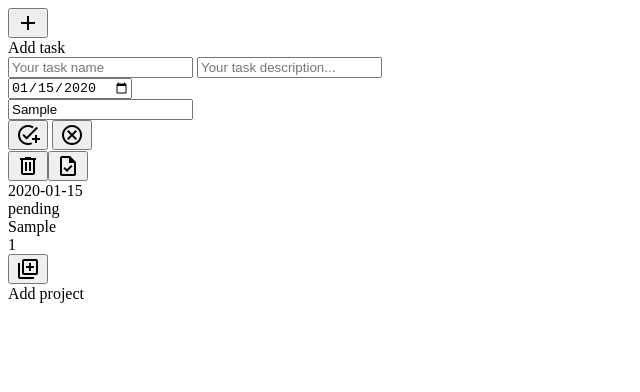
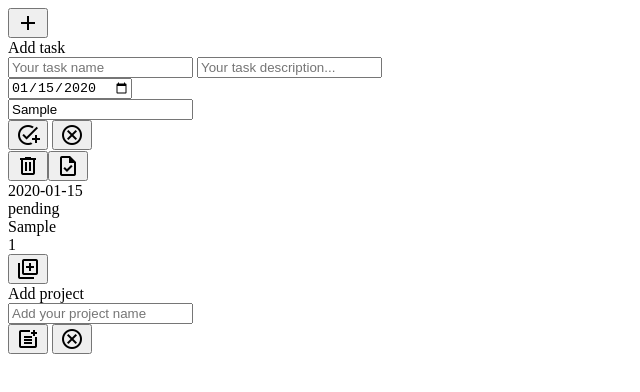
Before and after one commit to leynadm/to-do-list, a website built with webpack: page dist/index.html in a window 1280 px wide. Both pictures are taken after typing "2020-01-15", "Sample" into the empty fields and a click on the button "add_task". Shown: the whole page, without its empty margins (0-640 px from the left). Built offline with nearby package versions, Linux system fonts and the light colour scheme.

Commit message:
Add initial code for adding projects

```diff
--- a/src/index.js
+++ b/src/index.js
@@ -26,7 +26,10 @@ import { th } from 'date-fns/locale';
                 arrayOfIndex.push(parsedLocalStorageObj['task-id']);
              });
 
-             // find the highest
+             /* find the highest id inside the array of indexes to then
+             calculate the index of the next item to submit to the local
+             storage
+             */
              if(localStorage.length!= 0){
                 lastIndex = Math.max(...arrayOfIndex);
             }
@@ -38,10 +41,14 @@ import { th } from 'date-fns/locale';
                 'task-deadline':toDoListView.cacheDom().task_deadline,
                 'task-status':'pending',
                 'task-priority':toDoListView.cacheDom().task_priority,
-                'task-timestamp':format(new Date(), 'yyyy-MM-dd HH:mm:ss')
+                'task-timestamp':format(new Date(), 'dd-MM-yyyy HH:mm:ss')
             }
 
             localStorage.setItem(lastIndex+1,JSON.stringify(taskObject));
+
+        },
+
+        submitProjectToStorage: function() {
 
         }
     }
@@ -58,44 +65,19 @@ import { th } from 'date-fns/locale';
             let listStorageArr = [];
             let index = 1;
 
-
-            // I HAVE TO FIX THIS FUCKERY AS I CANNOT GET THE LAST ITEM ADDED TO ARRAY
-
-
             for(var i in localStorage){
                 if(localStorage.hasOwnProperty(i)){
                     let localStorageObj = localStorage[i];
                     let parsedLocalStorageObj = JSON.parse(localStorageObj);
-                    //console.log(parsedLocalStorageObj);
                     if(parsedLocalStorageObj['task-status']=='pending'){
                         listStorageArr.push(parsedLocalStorageObj);
                     }
                 }
             }
 
-            /*
-            let localStorageObjToModify = localStorage.getItem(task_parsed_id);
-            let localStorageObjModified = JSON.parse(localStorageObjToModify);
-            */
-
-            //console.log(listStorageArr);
             listStorageArr.sort((a, b) => {
                 return a['task-id'] - b['task-id'];
             });
-
-            //console.log(listStorageArr);
-
-            //listStorageArr.sort(function(a, b){return a-b});
-            // THE ISSUE IS THAT NOW WE CANNOT GET THE LAST ITEM ADDED TO AN ARRAY. LET"S SEE...
-
-            /*
-            for(let i = 1;i <= localStorage.length;i++){
-                let localStorageObj = localStorage.getItem(i);
-                let parsedLocalStorageObj = JSON.parse(localStorageObj);
-                listStorageArr.push(parsedLocalStorageObj);
-            }*/
-
-            //listStorageArr.sort((a, b) => a['task-id'].localeCompare(b.['task-id']));
 
             return listStorageArr
         },
@@ -104,19 +86,11 @@ import { th } from 'date-fns/locale';
 
             let listStorageArr = this.getCurrentTasks();
 
-            //console.log('list storage inside the last added task');
-
-            //console.log(listStorageArr);
-
             let lastItemAdded = listStorageArr[listStorageArr.length-1];
-
-            //console.log(lastItemAdded);
 
             let lastItemAddedArr = [];
 
             lastItemAddedArr.push(lastItemAdded)
-
-            //console.log(lastItemAddedArr);
 
             return lastItemAddedArr
         },
@@ -124,6 +98,10 @@ import { th } from 'date-fns/locale';
         saveTaskAndDisplayIt:function(){
             toDoListModel.submitTasksToStorage();
             toDoListView.displayLastAddedTask();
+        },
+
+        saveProjectAndDisplayIt: function(){
+
         }
 
     };
@@ -150,6 +128,9 @@ import { th } from 'date-fns/locale';
             let add_project_button = document.querySelector('.add-project-button');
             let save_task = document.querySelector('.save-task');
             let cancel_task = document.querySelector('.cancel-task');
+            let save_project = document.querySelector('.save-project');
+            let cancel_project = document.querySelector('.cancel-project');
+            let new_project_fields = document.querySelector('.new-project-fields');
 
             let task_name = document.querySelector('.task-name').value;
             let task_description = document.querySelector('.task-description').value;
@@ -174,7 +155,10 @@ import { th } from 'date-fns/locale';
                 task_description,
                 task_deadline,
                 task_status,
-                task_priority
+                task_priority,
+                save_project,
+                cancel_project,
+                new_project_fields
             }
         },
 
@@ -187,6 +171,8 @@ import { th } from 'date-fns/locale';
             toDoListView.cacheDom().add_task_button.addEventListener('click',toDoListView.showAddTaskCollapsible);
             toDoListView.cacheDom().cancel_task.addEventListener('click',toDoListView.hideAddTaskCollapsible);
             toDoListView.cacheDom().save_task.addEventListener('click',toDoList.saveTaskAndDisplayIt);
+            toDoListView.cacheDom().add_project_button.addEventListener('click',toDoListView.showAddProjectCollapsible);
+            toDoListView.cacheDom().cancel_project.addEventListener('click',toDoListView.hideAddProjectCollapsible);
         },
 
         bindEventsCreatedTasks: function(){
@@ -194,7 +180,6 @@ import { th } from 'date-fns/locale';
         },
 
         render: function(tasksToLoad){
-
 
             var listStorageArr = [];
 
@@ -206,7 +191,6 @@ import { th } from 'date-fns/locale';
 
                 listStorageArr = toDoList.getLastAddedTask();
             }
-
 
             listStorageArr.forEach(element => {
 
@@ -255,6 +239,7 @@ import { th } from 'date-fns/locale';
 
                         let create_task_deadline = document.createElement('div');
                         create_task_deadline.classList.add('task-deadline');
+                        console.log(element['task-deadline']);
                         create_task_deadline.textContent = element['task-deadline'];
                         create_task_details.appendChild(create_task_deadline);
 
@@ -307,6 +292,22 @@ import { th } from 'date-fns/locale';
 
         },
 
+        showAddProjectCollapsible: function(){
+            toDoListView.cacheDom().new_project_fields.classList.add('active-new-project-fields');
+        },
+
+        hideAddProjectCollapsible: function() {
+            toDoListView.cacheDom().new_project_fields.classList.remove('active-new-project-fields');
+        },
+
+        saveProject: function(){
+
+        },
+
+        cancelProject: function(){
+
+        },
+
         displayStoredTasks: function(){
 
             toDoListView.render("renderAllTasks");
```
Also changed, not shown: dist/index.html, dist/main.js, dist/style.css.
